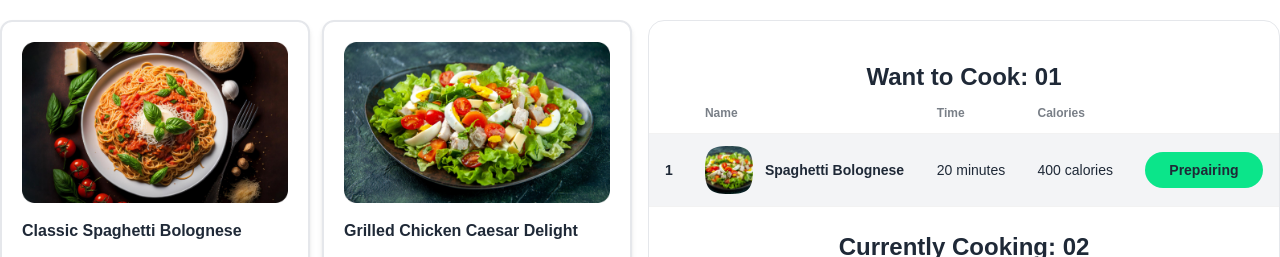
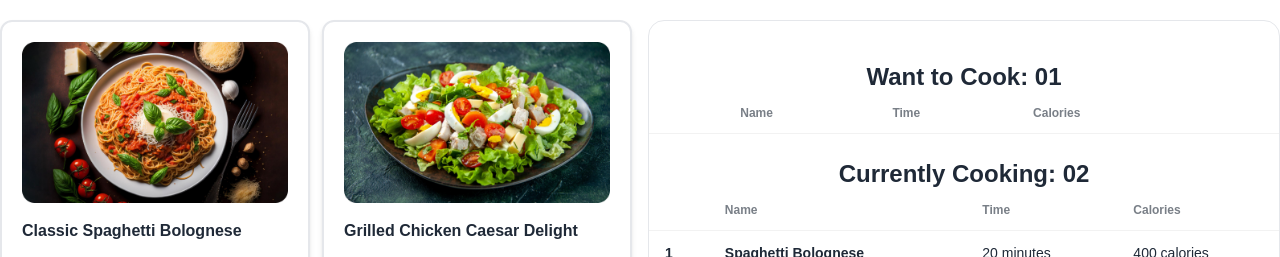
Before and after one commit to devsujoydas/recipe-caloris, a React (Vite) app: page / in a window 1280 px wide. Shown: the part 1040-1297 px from the top of the page. Built offline with nearby package versions, Linux system fonts and the light colour scheme.

Commit message:
foodCooking.map is complete

```diff
--- a/src/componenet/OurRecipes/FoodCard.jsx
+++ b/src/componenet/OurRecipes/FoodCard.jsx
@@ -1,7 +1,7 @@
 /* eslint-disable react/prop-types */
 
 
-const FoodCard = ({ food, WantToCookHandler }) => {
+const FoodCard = ({ food, wantToCookHandler }) => {
     const { img, name, description, minutes, calories, ingredients } = food;
 
     return (
@@ -29,7 +29,7 @@ const FoodCard = ({ food, WantToCookHandler }) => {
                 </div>
             </div>
             <div>
-                <button onClick={()=>{WantToCookHandler(food)}} className="font-semibold bg-[#0BE58A] px-6 py-3 rounded-full hover:bg-[#5bf5a5] active:scale-95 transition-all">Want to Cook</button>
+                <button onClick={()=>{wantToCookHandler(food)}} className="font-semibold bg-[#0BE58A] px-6 py-3 rounded-full hover:bg-[#5bf5a5] active:scale-95 transition-all">Want to Cook</button>
             </div>
         </div>
     )
--- a/src/componenet/OurRecipes/OurRecipes.jsx
+++ b/src/componenet/OurRecipes/OurRecipes.jsx
@@ -13,9 +13,9 @@ const OurRecipes = () => {
             .then(data => setFoods(data))
     }, [])
 
-     const WantToCookHandler = (food) =>{
-        console.log('Clicked',food);
-        setFoodCooking(food)
+     const wantToCookHandler = (food) =>{
+        let wantToCooking = [...foodCooking , food]
+        setFoodCooking(wantToCooking)
      }
 
     return (
@@ -25,7 +25,7 @@ const OurRecipes = () => {
             <div className="flex gap-4 flex-col lg:flex-row">
                 <div id="food-container" className="lg:w-3/5 grid grid-cols-1 lg:grid-cols-2 gap-3">
                     {foods.map((food, idx) => (
-                        <FoodCard food={food} key={idx} WantToCookHandler={WantToCookHandler}/>
+                        <FoodCard food={food} key={idx} wantToCookHandler={wantToCookHandler}/>
                     ))}
                 </div>
 
--- a/src/componenet/OurRecipes/WantToCook.jsx
+++ b/src/componenet/OurRecipes/WantToCook.jsx
@@ -1,6 +1,9 @@
+/* eslint-disable react/jsx-key */
 
 
-const WantToCook = () => {
+const WantToCook = ({foodCooking}) => {
+console.log(foodCooking);
+
     return (
         <div className="border py-10 rounded-2xl ">
             <h1 className="font-semibold text-2xl text-center ">Want to Cook: 01</h1>
@@ -17,32 +20,38 @@ const WantToCook = () => {
                         </tr>
                     </thead>
                     <tbody>
-                        {/* row 1 */}
-                        <tr className="bg-gray-100">
+                        {foodCooking.map((food, idx) => (
+                            <tr key={idx} className="bg-gray-100">
                                 <th>1</th>
                                 <td>
                                     <div className="flex items-center gap-3">
                                         <div className="avatar">
                                             <div className="mask mask-squircle h-12 w-12">
                                                 <img
-                                                src="/public/imgs/food 2.png"
+                                                    src={food.img}
                                                     alt="Avatar Tailwind CSS Component" />
                                             </div>
                                         </div>
                                         <div>
-                                        <div className="font-bold">Spaghetti Bolognese</div>
+                                            <div className="font-bold">{food.name}</div>
                                         </div>
                                     </div>
                                 </td>
-                            <td> 20 minutes </td>
-                            <td>400 calories</td>
+                                <td> {food.minutes} minutes </td>
+                                <td>{food.calories} calories</td>
                                 <th>
                                     <button className="font-semibold bg-[#0BE58A] px-6 py-2 rounded-full hover:bg-[#5bf5a5] active:scale-95 transition-all">Prepairing</button>
                                 </th>
                             </tr>
+                        ))}
                     </tbody>
                 </table>
             </div>
+
+
+
+
+
             <h1 className="font-semibold text-2xl mt-6 text-center ">Currently Cooking: 02</h1>
             <div>
                 <table className="table">
```
Lines whose indentation alone changed are shown as unchanged.
